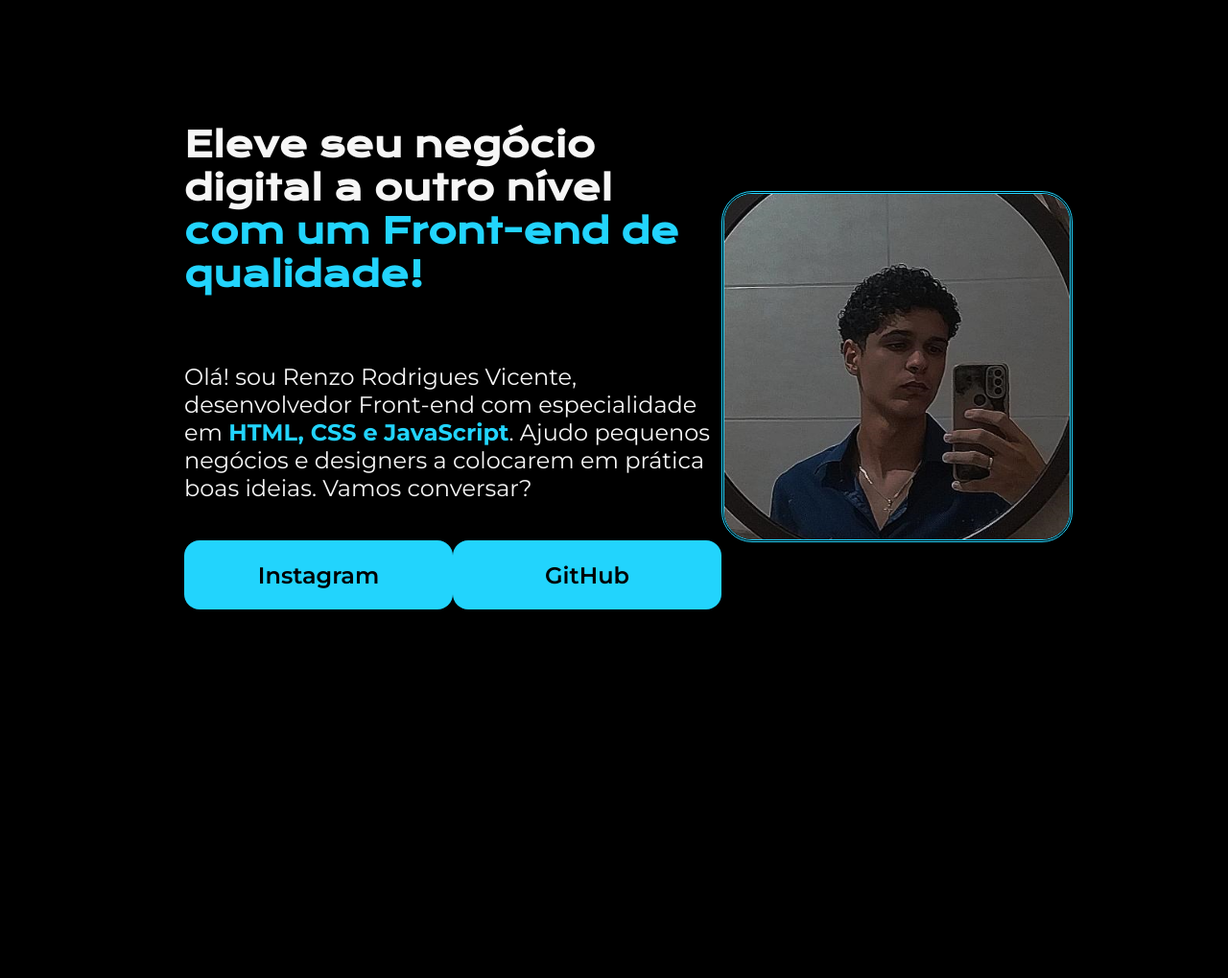
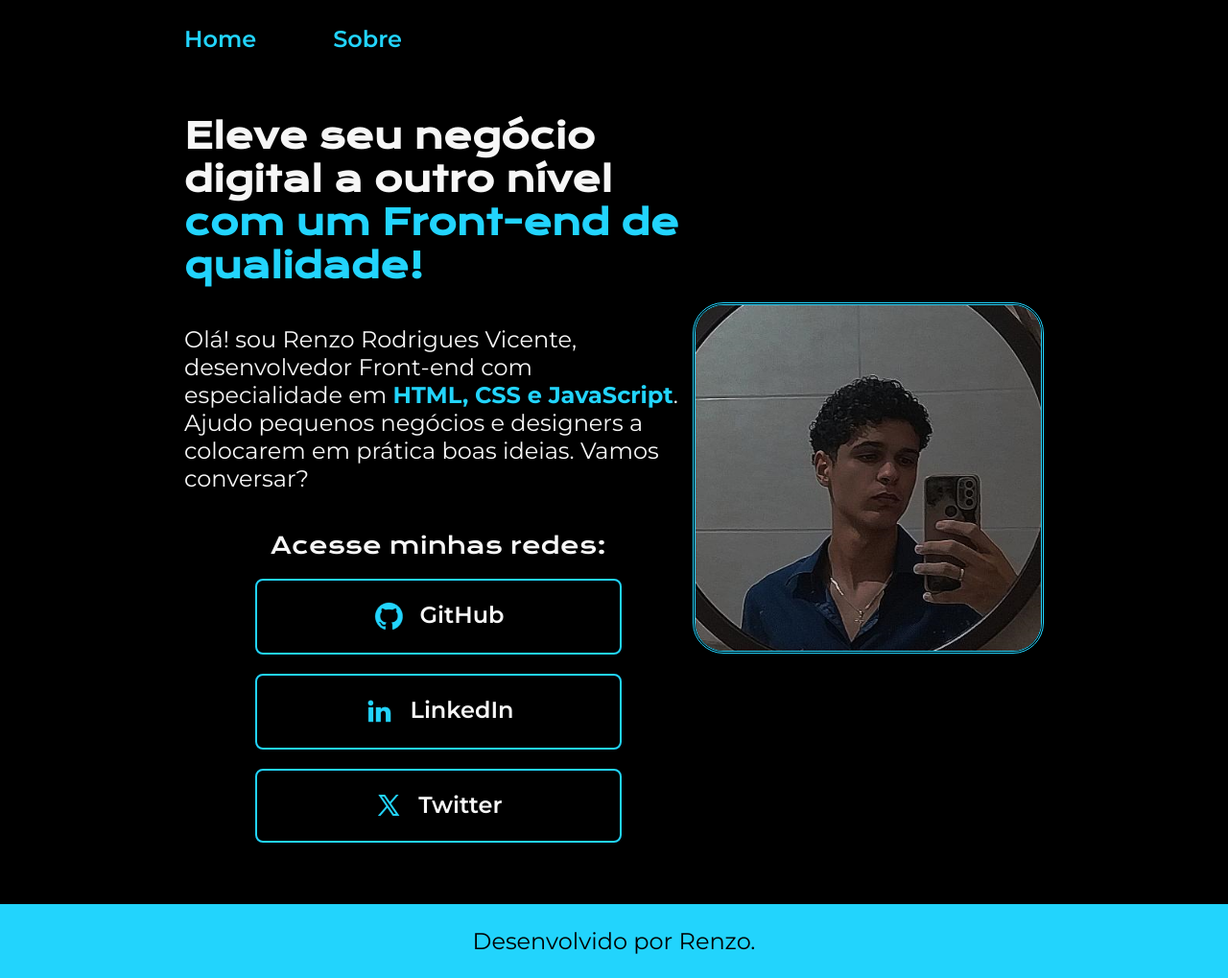
Before and after one commit to renzo-023/portfolio, a plain HTML site: page index.html in a window 1280 px wide. Shown: the whole page at 96% size. Before the commit the page ends 928 px from the top, so only its background shows below. Drawn offline with nearby package versions, Linux system fonts and the light colour scheme.

Commit message:
mudanca na estilizacao dos links (botoes); adicao do subtitulo dos links; adicao de mais um link; adicao do documento "about.html"; adicao do header e nav; adicao das logos nos botoes; adicao do footer;

```diff
--- a/css/style.css
+++ b/assets/css/style.css
@@ -7,9 +7,26 @@
 
 body {
   box-sizing: border-box;
-  height: 100vh;
+  /* height: 100vh; */
   background-color: #000000;
   color: #f6f6f6;
+}
+
+.cabecalho {
+  padding: 2% 0% 0% 15%;
+}
+
+.cabecalho__menu {
+  display: flex;
+  gap: 5rem;
+}
+
+.cabecalho__menu__link {
+  font-family: "Montserrat", sans-serif;
+  font-size: 1.5rem;
+  font-weight: 600;
+  color: #22d4fd;
+  text-decoration: none;
 }
 
 .titulo-destaque {
@@ -21,7 +38,7 @@ body {
 }
 
 .apresentacao {
-  margin: 10% 15%;
+  padding: 5% 15%;
   display: flex;
   align-items: center;
   justify-content: space-between;
@@ -42,7 +59,6 @@ body {
 }
 
 .apresentacao__conteudo__titulo {
-  padding: 0 0 1.875rem 0;
   font-family: Krona One, sans-serif;
   font-size: 2.25rem;
 }
@@ -54,18 +70,51 @@ body {
 
 .apresentacao__links {
   display: flex;
+  flex-direction: column;
   justify-content: space-between;
+  gap: 1.25rem;
+  align-items: center;
+}
+
+.apresentacao__links__subtitulo {
+  font-family: Krona One, sans-serif;
+  font-weight: 400;
+  font-size: 1.5rem;
 }
 
 .apresentacao__links__link {
+  display: flex;
+  justify-content: center;
+  width: 23.625rem;
   font-family: "Montserrat", sans-serif;
   font-weight: 600;
   text-decoration: none;
-  padding: 1.3438rem 0;
+  padding: 1.34375rem 0;
   text-align: center;
-  width: 17.5rem;
+  gap: 1rem;
   font-size: 1.5rem;
-  border-radius: 1rem;
+  border: 0.125rem solid;
+  border-radius: 0.5rem;
+  border-color: #22d4fd;
+  background-color: #ffffff00;
+  color: #f6f6f6;
+  transition: 300ms;
+}
+
+.apresentacao__links__link:hover {
+  transition: 300ms;
+  width: 25rem;
+  background-color: #ffffff25;
+  border-color: #f6f6f6;
+  color: #22d4fd;
+}
+
+.rodape {
+  text-align: center;
+  font-family: "Montserrat", sans-serif;
+  font-size: 1.5rem;
+  font-weight: 400;
+  color: #000000;
   background-color: #22d4fd;
-  color: #000000;
+  padding: 1.5rem;
 }
--- a/index.html
+++ b/index.html
@@ -4,8 +4,14 @@
     <meta charset="UTF-8" />
     <meta name="viewport" content="width=device-width, initial-scale=1.0" />
     <title>Portfolio</title>
-    <link rel="stylesheet" href="./css/style.css" />
+    <link rel="stylesheet" href="./assets/css/style.css" />
   </head>
+  <header class="cabecalho">
+    <nav class="cabecalho__menu">
+      <a class="cabecalho__menu__link" href="index.html">Home</a>
+      <a class="cabecalho__menu__link" href="about.html">Sobre</a>
+    </nav>
+  </header>
   <body>
     <main class="apresentacao">
       <section class="apresentacao__conteudo">
@@ -23,23 +29,42 @@
           Vamos conversar?
         </p>
         <div class="apresentacao__links">
+          <h2 class="apresentacao__links__subtitulo">Acesse minhas redes:</h2>
           <a
             class="apresentacao__links__link"
-            href="https://instagram.com/rdgs.vicente/"
-            >Instagram</a
+            href="https://github.com/renzo-023/"
+            ><img
+              class="apresentacao__links__link__logo"
+              src="assets/img/github.png"
+              alt="logo do github na cor ciano"
+            />GitHub</a
           >
           <a
             class="apresentacao__links__link"
             href="https://github.com/renzo-023/"
-            >GitHub</a
+            ><img
+              class="apresentacao__links__link__logo"
+              src="assets/img/linkedin.png"
+              alt="logo do linkedin na cor ciano"
+            />LinkedIn</a
+          >
+          <a
+            class="apresentacao__links__link"
+            href="https://github.com/renzo-023/"
+            ><img
+              class="apresentacao__links__link__logo"
+              src="assets/img/twitter-novo.png"
+              alt="logo do twitter na cor ciano"
+            />Twitter</a
           >
         </div>
       </section>
       <img
-        src="./img/foto-gitHub.png"
+        src="./assets/img/foto-gitHub.png"
         alt="foto de perfil do Renzo, usada no GitHub"
         class="foto-perfil"
       />
     </main>
+    <footer><p class="rodape">Desenvolvido por Renzo.</p></footer>
   </body>
 </html>
```
Also changed, not shown: about.html (added, +22 -0 lines), assets/img/Imagem.png (added), assets/img/foto-gitHub.png (renamed from img/foto-gitHub.png), assets/img/github.png (added), assets/img/instagram.png (added), assets/img/linkedin.png (added), assets/img/twitch.png (added), assets/img/twitter-novo.png (added), assets/img/twitter.png (added).
